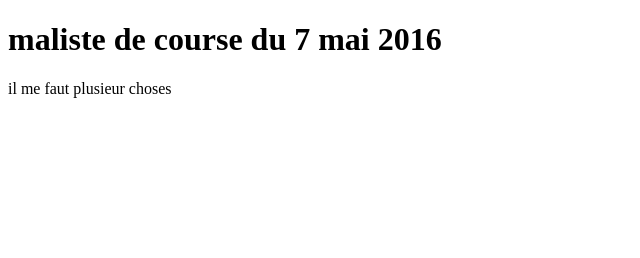
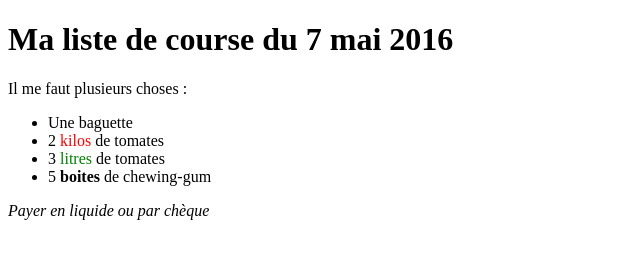
Before and after one commit to lemharzi/ex3, a plain HTML site: page index.html in a window 1280 px wide. Shown: the whole page, without its empty margins (0-640 px from the left). Drawn offline with Linux system fonts and the light colour scheme.

Commit message:
correction

```diff
--- a/index.html
+++ b/index.html
@@ -1,9 +1,35 @@
-<!doctype html>
+<!DOCTYPE html>
+
 <html>
-<head>
-   <meta charset="utf-8">
-   <title>exercice 3 </title>
- </head>
- <body>
-   <h1> maliste de course du 7 mai 2016</h1>
-   <p> il me faut plusieur choses </p>
+
+  <head>
+
+    <meta charset="utf-8"/>
+
+    <title>Exercice 3</title>
+
+  </head>
+
+  <body>
+
+    <h1> Ma liste de course du 7 mai 2016</h1>
+
+    <p>Il me faut plusieurs choses :</p>
+
+    <ul>
+
+      <li>Une baguette</li>
+
+      <li>2<span style="color: red"> kilos</span> de tomates</li>
+
+      <li>3<span style="color: green"> litres</span> de tomates</li>
+
+      <li>5<strong> boites</strong> de chewing-gum</li>
+
+    </ul>
+
+    <p><em>Payer en liquide ou par chèque</em></p>
+
+  </body>
+
+</html>
```
